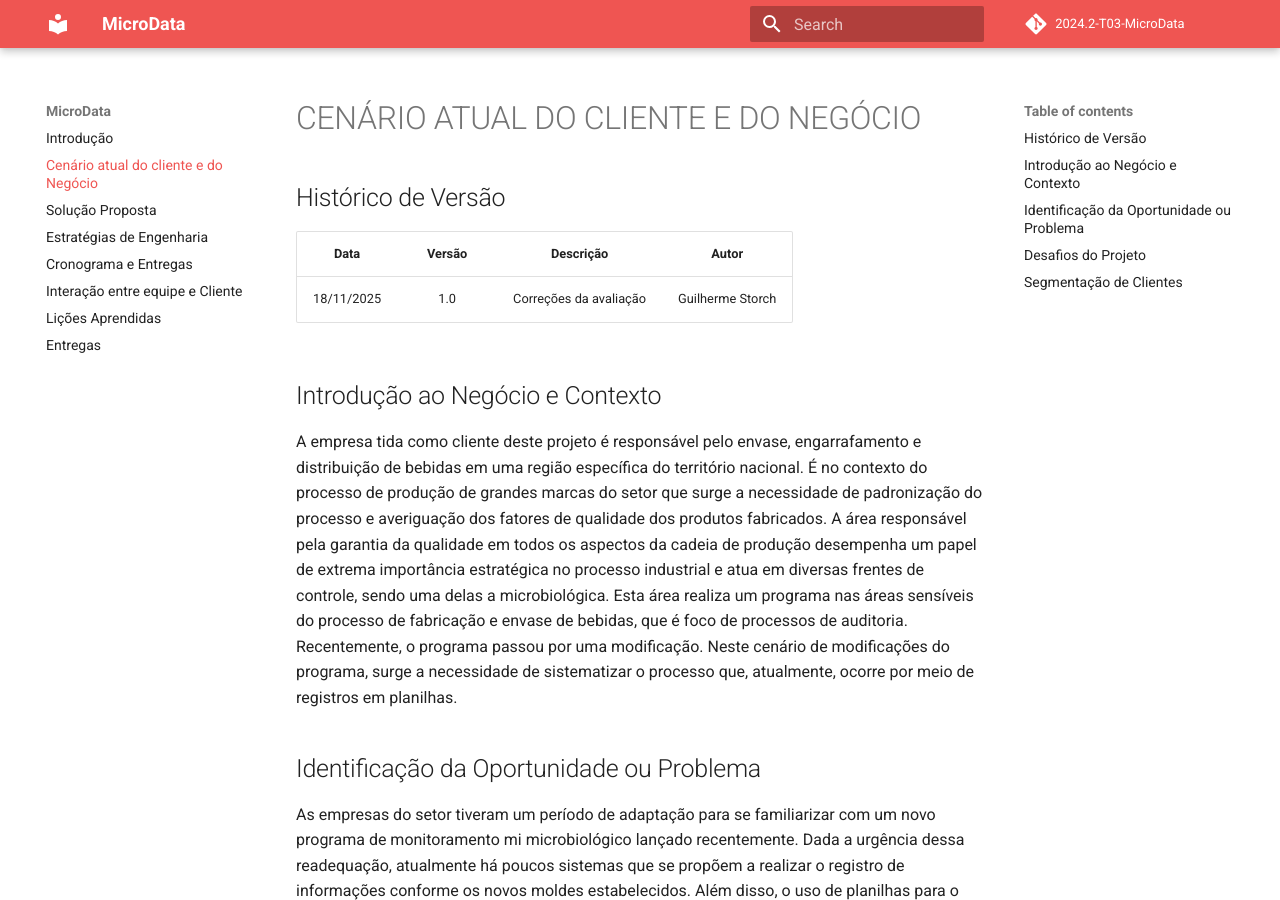
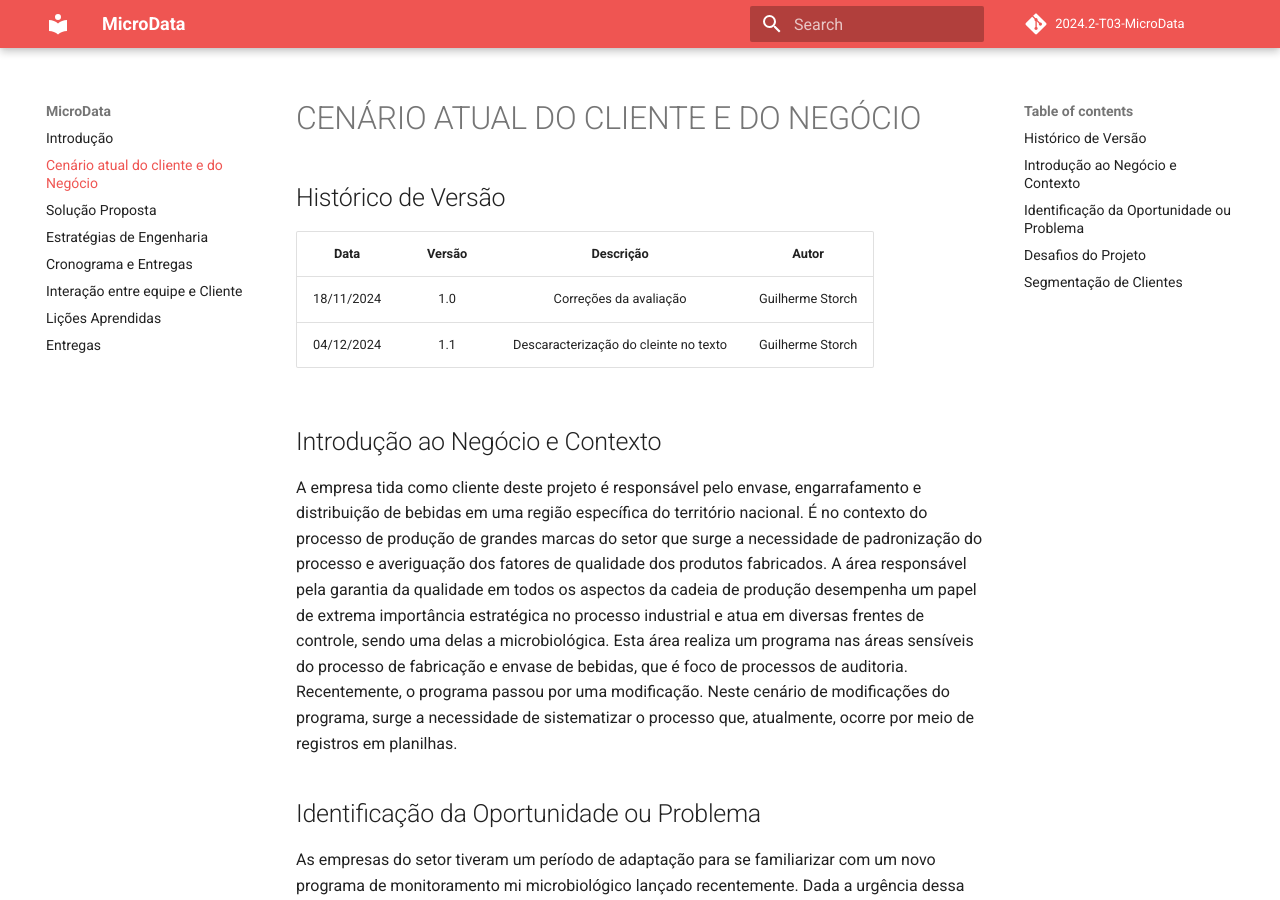
Before and after one commit to storch7/2024.2-T03-MicroData, an MkDocs documentation site: the page built from docs/cenario_cliente/cenario.md, in a window 1280 px wide and 900 px high. Built offline with MkDocs 1.6.1 and Material for MkDocs 9.7.7, drawn with Linux system fonts in a browser that asks for light colours; comment, search, counter and statistics services are not loaded.

Commit message:
Descaracterização do texto

```diff
--- a/docs/cenario_cliente/cenario.md
+++ b/docs/cenario_cliente/cenario.md
@@ -4,7 +4,8 @@
 
 | **Data** | **Versão** | **Descrição** | **Autor** |
 | :------: | :--------: | :----------:  | :-------: |
-| 18/11/2025| 1.0| Correções da avaliação | Guilherme Storch |
+| 18/11/2024 | 1.0| Correções da avaliação | Guilherme Storch |
+| 04/12/2024 | 1.1| Descaracterização do cleinte no texto | Guilherme Storch |
 
 
 ## Introdução ao Negócio e Contexto
```
